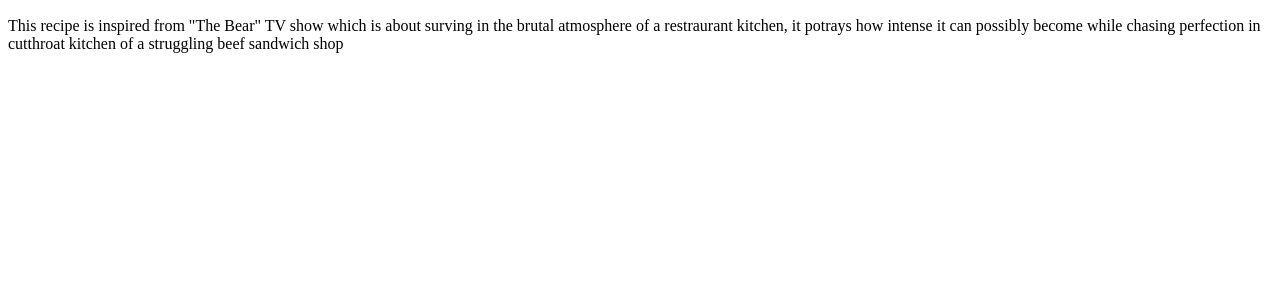
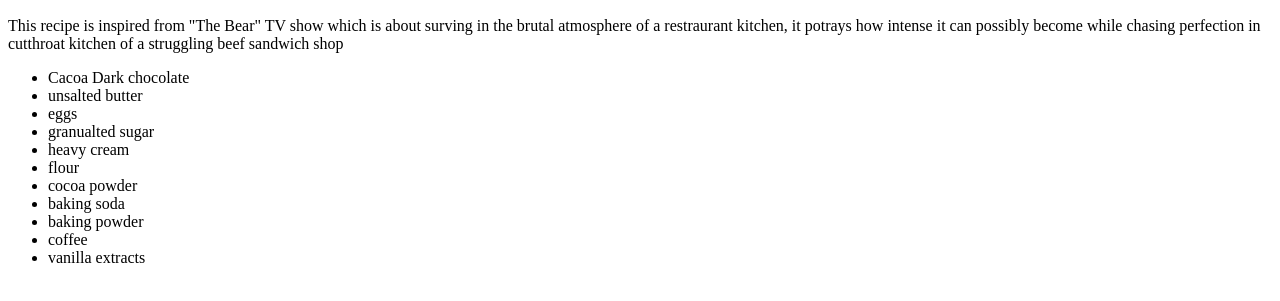
Before and after one commit to dhruvi159/odin-recipes, a plain HTML site: page recipes/bear.html in a window 1280 px wide. Shown: the part 383-684 px from the top of the page. Drawn offline with Linux system fonts and the light colour scheme.

Commit message:
list of ingredients added

```diff
--- a/recipes/bear.html
+++ b/recipes/bear.html
@@ -16,5 +16,20 @@
             of a struggling beef sandwich shop
         </p>
     </div>
+    <div>
+        <ul>
+            <li>Cacoa Dark chocolate</li>
+            <li>unsalted butter</li>
+            <li>eggs</li>
+            <li>granualted sugar</li>
+            <li>heavy cream</li>
+            <li>flour</li>
+            <li>cocoa powder</li>
+            <li>baking soda</li>
+            <li>baking powder</li>
+            <li>coffee</li>
+            <li>vanilla extracts</li>
+        </ul>
+    </div>
 </body>
 </html>
```
